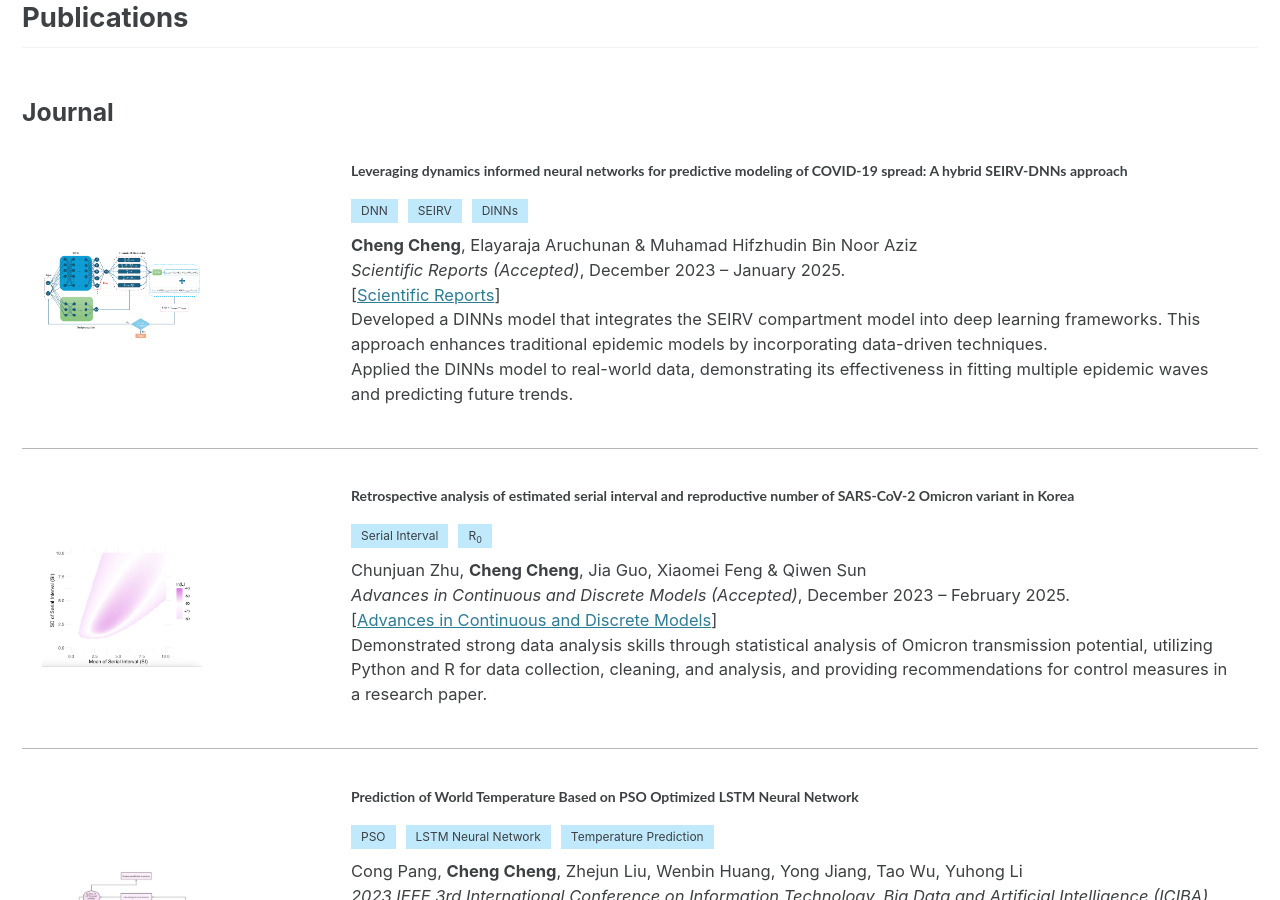
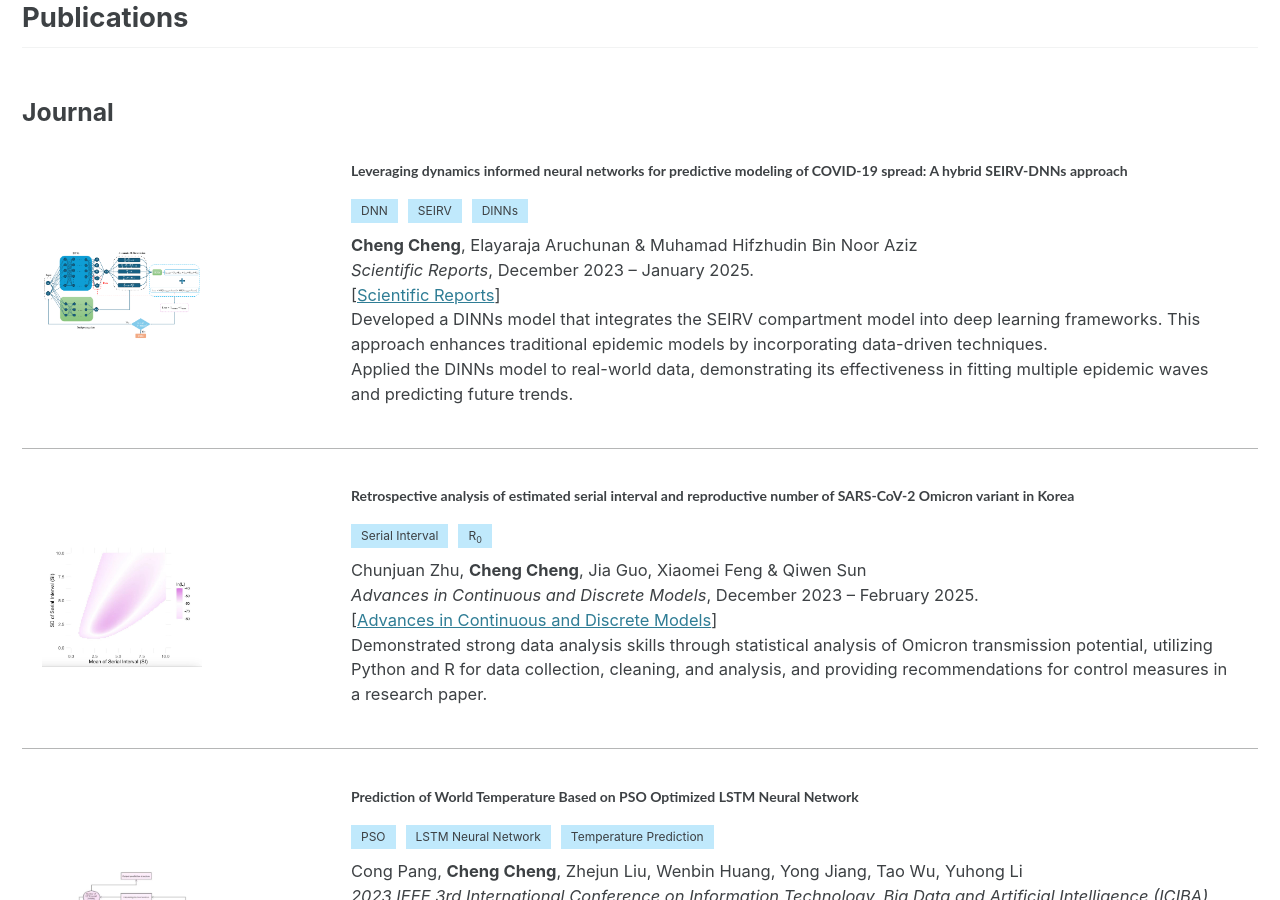
Before and after one commit to yinpeiqiang/y, a Jekyll site: the page built from _pages/research.md, in a window 1280 px wide and 900 px high, scrolled down 436 px. Built offline with Jekyll 4.4.1, drawn with Linux system fonts in a browser that asks for light colours; cached includes are drawn as plain includes.

Commit message:
Update research.md

```diff
--- a/_pages/research.md
+++ b/_pages/research.md
@@ -37,7 +37,7 @@ I am deeply interested in Computational epidemiology. I believe that machine lea
           </div>
           <strong>Cheng Cheng</strong>, Elayaraja Aruchunan & Muhamad Hifzhudin Bin Noor Aziz
           <br>
-          <em>Scientific Reports (Accepted)</em>, December 2023 – January 2025.
+          <em>Scientific Reports</em>, December 2023 – January 2025.
           <br>
           [<a href="https://www.nature.com/articles/s41598-025-85440-1" target="_blank" rel="noopener noreferrer">Scientific Reports</a>]
           <br>
@@ -70,7 +70,7 @@ I am deeply interested in Computational epidemiology. I believe that machine lea
           </div>
           Chunjuan Zhu, <strong>Cheng Cheng</strong>, Jia Guo, Xiaomei Feng & Qiwen Sun
           <br>
-          <em>Advances in Continuous and Discrete Models (Accepted)</em>, December 2023 – February 2025.
+          <em>Advances in Continuous and Discrete Models</em>, December 2023 – February 2025.
           <br>
           [<a href="https://advancesincontinuousanddiscretemodels.springeropen.com/articles/10.1186/s13662-025-03906-y" target="_blank" rel="noopener noreferrer">Advances in Continuous and Discrete Models</a>]
           <br>
```
